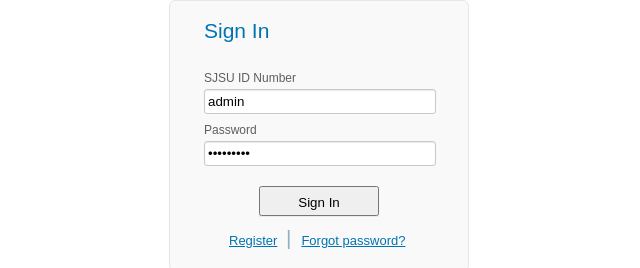
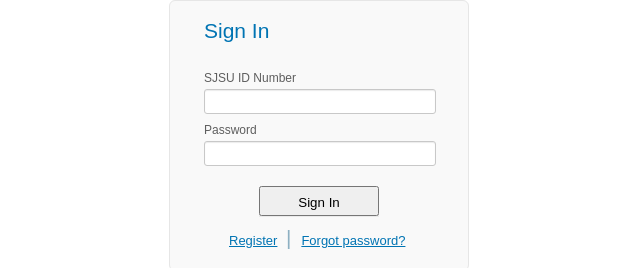
Before and after one commit to camopel/cmpe, a website: page public/view/login.html in a window 1280 px wide. Shown: the part 153-421 px from the top of the page, 321-961 px from the left. Drawn offline with Linux system fonts and the light colour scheme.

Commit message:
modified:   ../../app.js 	modified:   login.html

```diff
--- a/app.js
+++ b/app.js
@@ -48,11 +48,6 @@
 	app.use('/eml', _eml(db));
 	var _user = require('./routes/user');
 	app.use('/user', _user(db));
-
-	var _setup = require('./routes/setup');
-	app.use('/setup', _setup);
-	var _test = require('./routes/test');
-	app.use('/test', _test);
 });
 
 var http = require('http');
--- a/public/view/login.html
+++ b/public/view/login.html
@@ -47,9 +47,9 @@
 			<fieldset style="border:0px">
 				<legend> Sign In</legend>
 				<label>SJSU ID Number</label>
-				<input name="sjsuid" id="sjsuid" class="forminput" type="text" tabindex="1" value="admin">
+				<input name="sjsuid" id="sjsuid" class="forminput" type="text" tabindex="1" value="">
 				<label>Password</label>
-				<input name="password" id="password" type="password" class="forminput" autocomplete="off" tabindex="2" value="cmpeadmin">
+				<input name="password" id="password" type="password" class="forminput" autocomplete="off" tabindex="2" value="">
 				<input type="submit" style="position:absolute; top:-1000px">
 			</fieldset>
 		</form>
```
